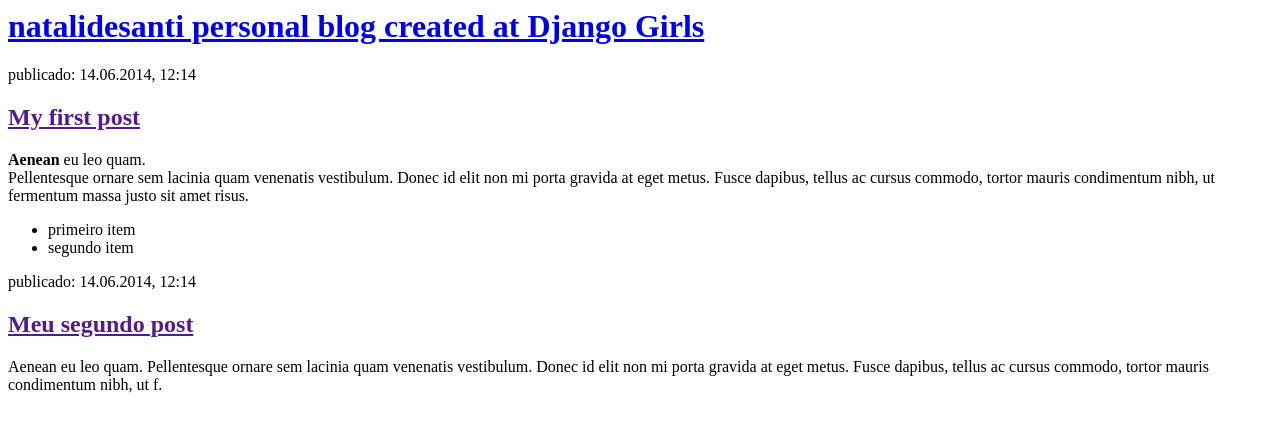
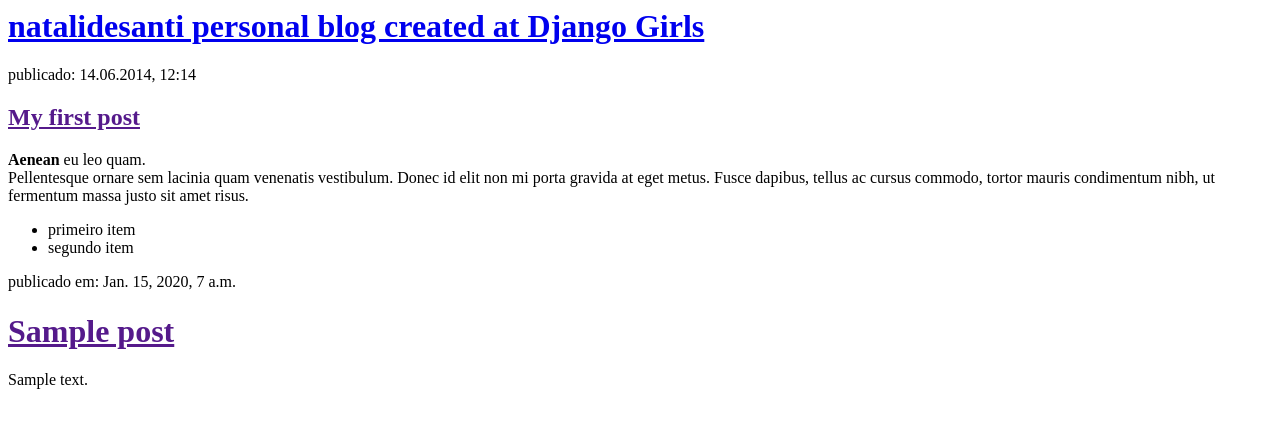
Before and after one commit to natalidesanti/my-first-blog, a Django app: template blog/templates/blog/post_list.html in a window 1280 px wide. Shown: the top 432 px of the page. Run offline with Django 3.2, Linux system fonts and the light colour scheme; the template is opened without the code that fills it: values that come from a table or form of the project are taken from there, others are empty; tables that the repository leaves empty hold one stand-in row (values such as "Sample post").

Commit message:
Modified templates to display posts from database

```diff
--- a/blog/templates/blog/post_list.html
+++ b/blog/templates/blog/post_list.html
@@ -24,10 +24,12 @@
 	    <!-- br is a line broke -->
         </div>
 
+	{% for post in posts %}
         <div>
-            <p>publicado: 14.06.2014, 12:14</p>
-            <h2><a href="">Meu segundo post</a></h2>
-            <p>Aenean eu leo quam. Pellentesque ornare sem lacinia quam venenatis vestibulum. Donec id elit non mi porta gravida at eget metus. Fusce dapibus, tellus ac cursus commodo, tortor mauris condimentum nibh, ut f.</p>
+	  <p> publicado em: {{ post.published_date }} </p>
+	  <h1><a href="">{{ post.title }}</a></h1>
+	  <p> {{ post.text|linebreaksbr }} </p>
         </div>
+	{% endfor %}
     </body>
 </html>
--- a/blog/views.py
+++ b/blog/views.py
@@ -1,7 +1,10 @@
 from django.shortcuts import render
+from django.utils import timezone
+from .models import Post #Dot before models means current directory
 
 # Creating my views here:
 
 #This function receives a request and mount our model according to template 'blog/post_list.html'
 def post_list(request):
-    return render(request, 'blog/post_list.html', {})
+    posts = Post.objects.filter(published_date__lte=timezone.now()).order_by('published_date')
+    return render(request, 'blog/post_list.html', {'posts': posts})
```
